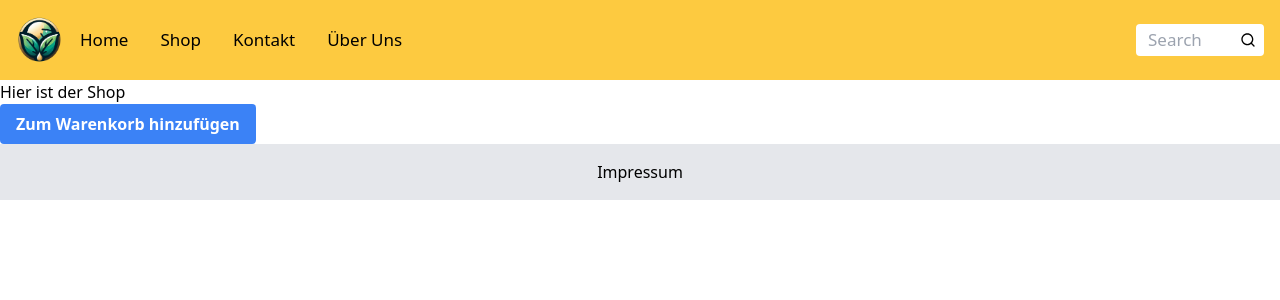
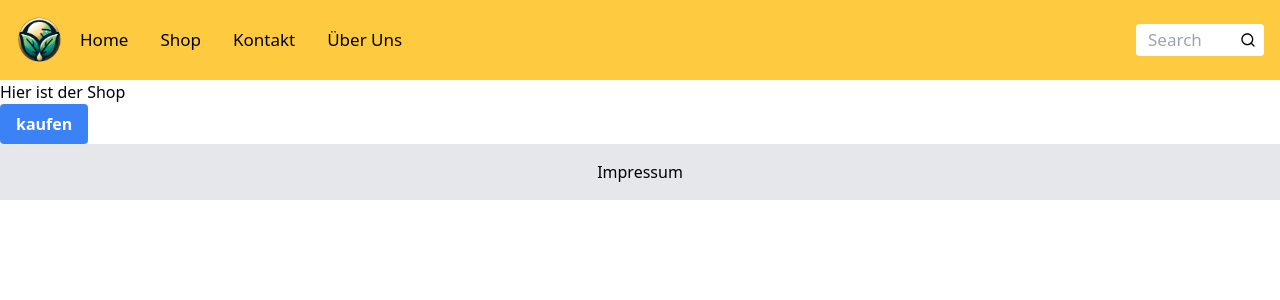
Before and after one commit to JonathanThoelke/PflanzenApp, a Next.js app: page /Shop in a window 1280 px wide. Shown: the top 300 px of the page. Built offline with nearby package versions, Linux system fonts and the light colour scheme.

Commit message:
Kaufen Button angepasst

```diff
--- a/app/components/AddToCart.tsx
+++ b/app/components/AddToCart.tsx
@@ -5,7 +5,7 @@ const AddToCart = () => {
     <button
       onClick={() => console.log('Zum Warenkorb hinzugefügt')}
       className="bg-blue-500 hover:bg-blue-700 text-white font-bold py-2 px-4 rounded">
-      Zum Warenkorb hinzufügen
+      kaufen
     </button>
   )
 }
```
